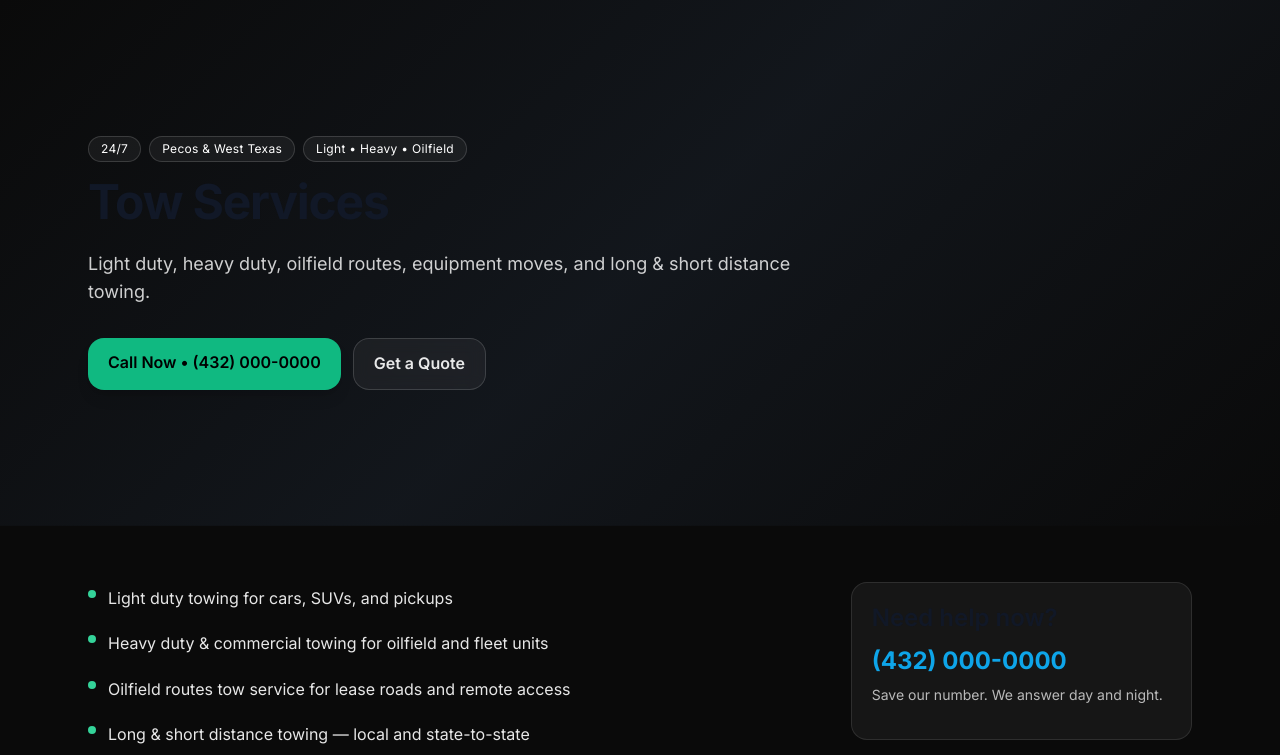
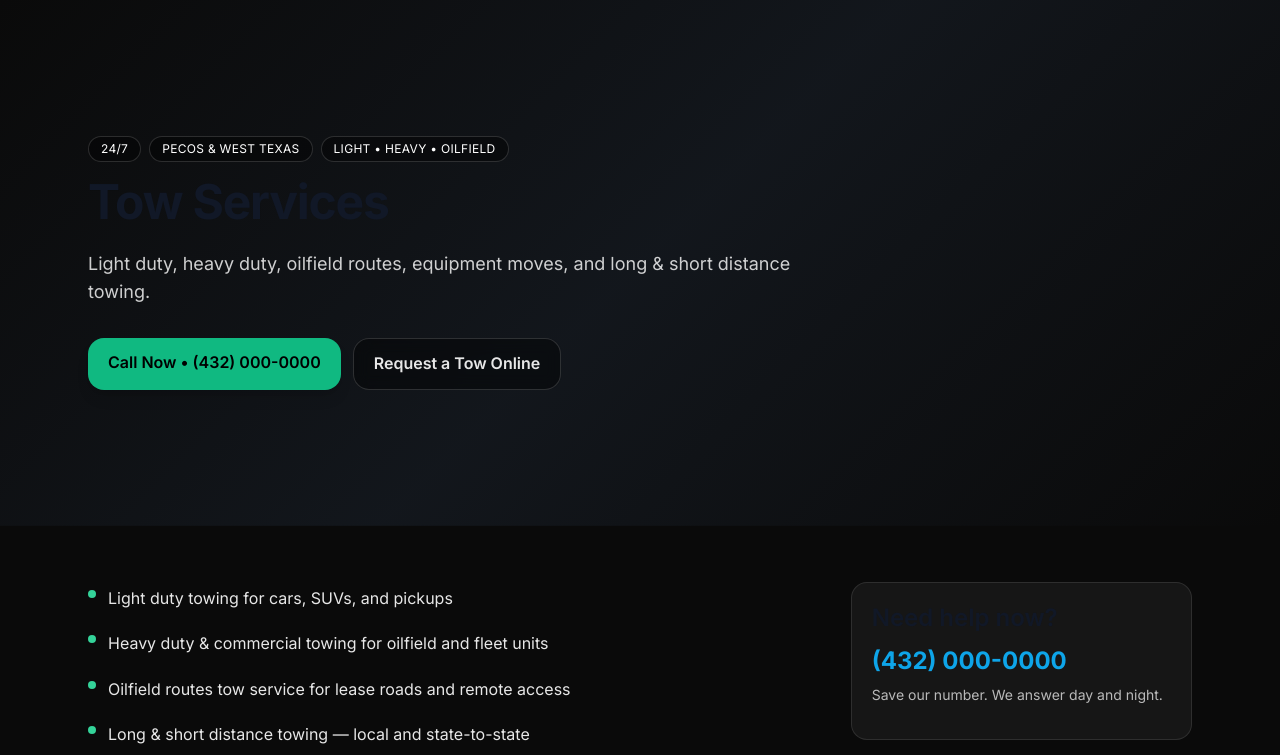
Before and after one commit to davidlibby1415-prog/A-H-Towing-and-Recovery, a Next.js app: page /tow-services in a window 1280 px wide. Shown: the top 755 px of the page. Built offline with nearby package versions, Linux system fonts and the light colour scheme; no server answers.

Commit message:
Update ServicePage.jsx

```diff
--- a/components/ServicePage.jsx
+++ b/components/ServicePage.jsx
@@ -1,30 +1,40 @@
-// FILE: /components/ServicePage.jsx
-
 "use client";
 
 import React from "react";
 import Link from "next/link";
-import { siteConfig } from "../lib/siteConfig";
+import { siteConfig } from "@/lib/siteConfig";
 
-export default function ServicePage({
+function ServicePage({
   title,
   subtitle,
   bullets,
   badges = [],
   heroImageUrl,
+  heroVideoSrc,
+  heroVideoPoster,
   CTA,
 }) {
-  const effectiveCTA =
-    CTA && CTA.href
-      ? CTA
-      : { label: "Call Now", href: siteConfig.phoneHref };
+  const cta = CTA || { label: "Call Now", href: siteConfig.phoneHref };
 
   return (
     <main className="min-h-screen bg-neutral-950 text-white">
-      {/* Hero */}
+      {/* Hero section with optional VIDEO background */}
       <section className="relative isolate overflow-hidden">
+        <div className="absolute inset-0 opacity-40">
+          {heroVideoSrc ? (
+            <video
+              className="w-full h-full object-cover"
+              autoPlay
+              muted
+              loop
+              playsInline
+              poster={heroVideoPoster}
+            >
+              <source src={heroVideoSrc} type="video/mp4" />
+            </video>
+          ) : (
             <div
-          className="absolute inset-0 opacity-40"
+              className="w-full h-full"
               style={{
                 backgroundImage: heroImageUrl
                   ? `url(${heroImageUrl})`
@@ -33,13 +43,17 @@ export default function ServicePage({
                 backgroundPosition: "center",
               }}
             />
+          )}
+        </div>
+
+        {/* Hero content */}
         <div className="relative mx-auto max-w-6xl px-6 py-20">
-          {Array.isArray(badges) && badges.length > 0 && (
+          {badges && badges.length > 0 && (
             <div className="flex flex-wrap items-end gap-2">
               {badges.map((b, i) => (
                 <span
                   key={i}
-                  className="rounded-2xl border border-white/15 bg-white/5 px-3 py-1 text-xs tracking-wide"
+                  className="rounded-2xl border border-white/15 bg-black/40 px-3 py-1 text-xs tracking-wide uppercase"
                 >
                   {b.label}
                 </span>
@@ -57,26 +71,27 @@ export default function ServicePage({
             </p>
           )}
 
-          <div className="mt-8 flex gap-3 flex-wrap">
+          <div className="mt-8 flex flex-wrap gap-3">
             <a
-              href={effectiveCTA.href}
+              href={cta.href}
               className="rounded-2xl bg-emerald-500 px-5 py-3 font-semibold text-black shadow-lg transition hover:translate-y-[-1px] hover:bg-emerald-400 active:translate-y-[0px]"
             >
-              {effectiveCTA.label} • {siteConfig.phone}
+              {cta.label} • {siteConfig.phone}
             </a>
             <Link
-              href="/contact"
-              className="rounded-2xl border border-white/15 bg-white/5 px-5 py-3 font-semibold text-white/90 backdrop-blur transition hover:bg-white/10"
+              href="/#contact"
+              className="rounded-2xl border border-white/15 bg-black/40 px-5 py-3 font-semibold text-white/90 backdrop-blur transition hover:bg-white/10"
             >
-              Get a Quote
+              Request a Tow Online
             </Link>
           </div>
         </div>
       </section>
 
-      {/* Content */}
+      {/* Content section */}
       <section className="mx-auto max-w-6xl px-6 py-14">
         <div className="grid gap-10 md:grid-cols-3">
+          {/* Main bullets */}
           <div className="md:col-span-2">
             <ul className="space-y-3">
               {bullets.map((item, i) => (
@@ -90,12 +105,13 @@ export default function ServicePage({
             <div className="mt-10 rounded-2xl border border-white/10 bg-white/5 p-6">
               <h2 className="text-xl font-semibold">Service Area</h2>
               <p className="mt-2 text-white/80">
-                Fast response across{" "}
-                {siteConfig.serviceAreas.join(", ")}. 24/7 dispatch.
+                Fast response across {siteConfig.serviceAreas.join(", ")}.
+                24/7 dispatch.
               </p>
             </div>
           </div>
 
+          {/* Sidebar: contact info */}
           <aside className="space-y-4">
             <div className="rounded-2xl border border-white/10 bg-white/5 p-5">
               <h3 className="font-semibold">Need help now?</h3>
@@ -109,6 +125,7 @@ export default function ServicePage({
                 Save our number. We answer day and night.
               </p>
             </div>
+
             <div className="rounded-2xl border border-white/10 bg-white/5 p-5">
               <h3 className="font-semibold">Email Dispatch</h3>
               <a
@@ -127,3 +144,5 @@ export default function ServicePage({
     </main>
   );
 }
+
+export default ServicePage;
```
Lines whose indentation alone changed are shown as unchanged.
